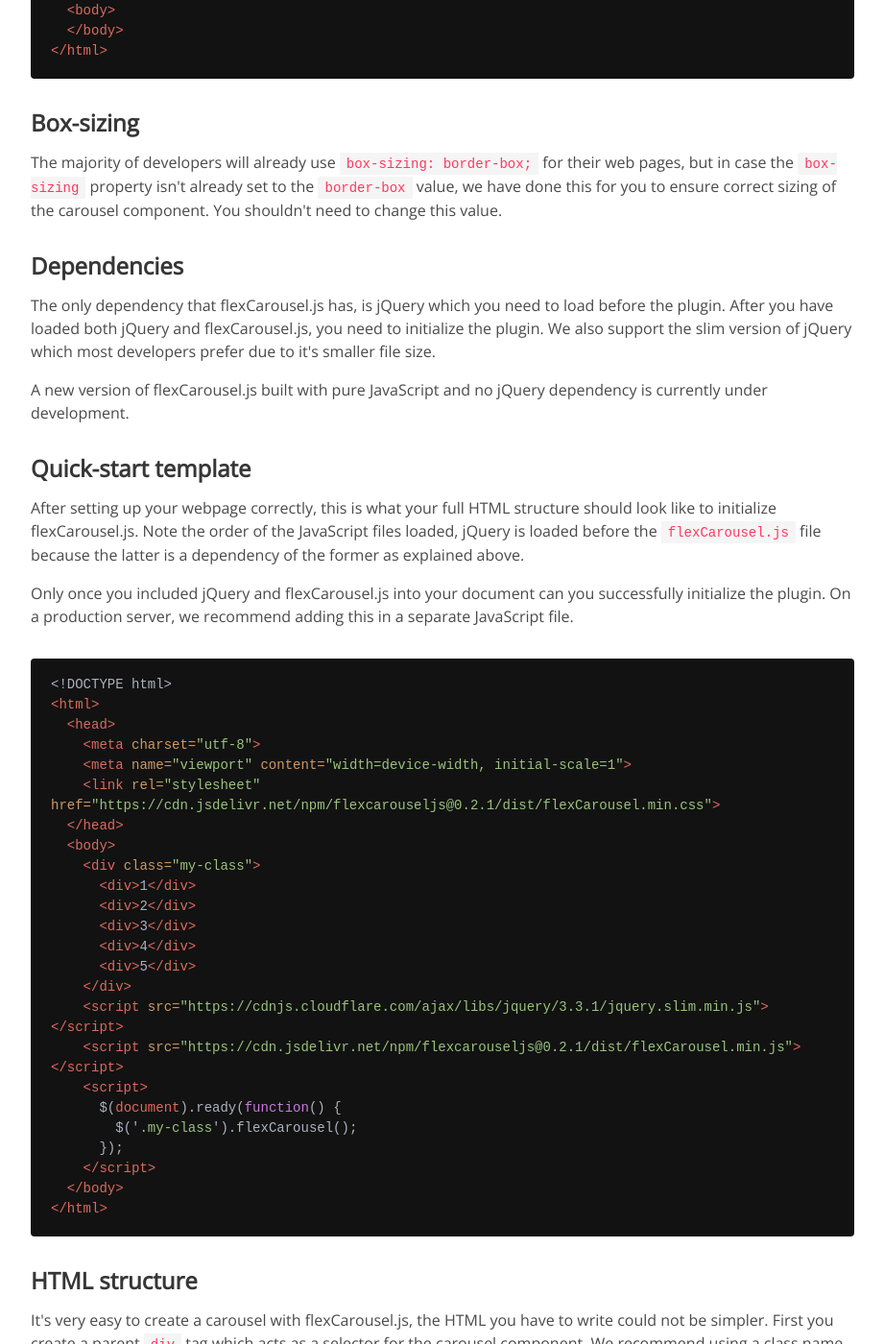
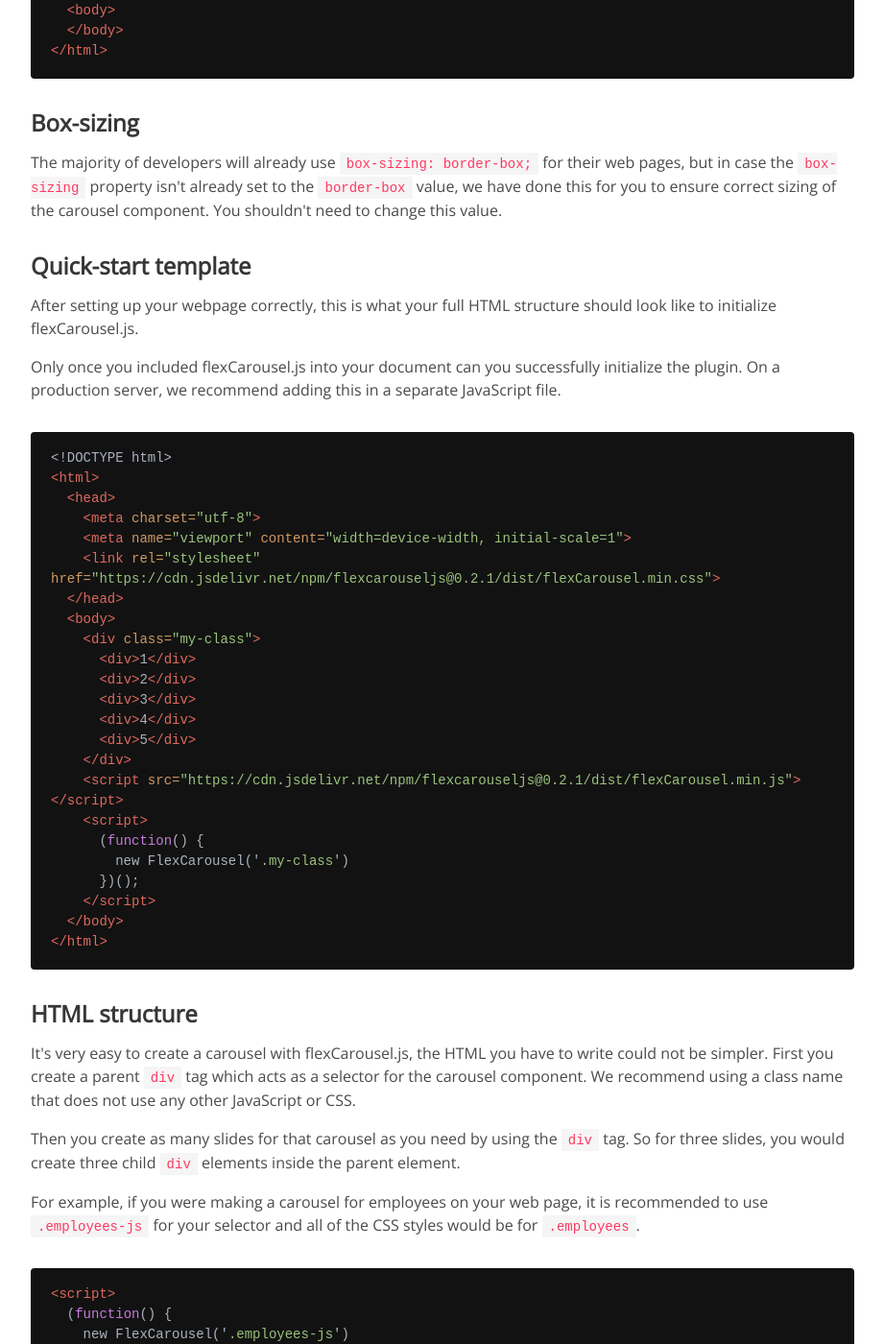
Before and after one commit to tomhrtly/flexCarousel.js, a Jekyll site: the page built from docs/docs/0.2.1/how-to-use.html, in a window 1280 px wide and 1400 px high, scrolled down 531 px. Shown: the whole window at 96% size, without its empty margins (326-1247 px from the left). Built offline with Jekyll 4.4.1, drawn with Linux system fonts in a browser that asks for light colours; nearby versions of some CDN libraries; some of the changed text lies outside the part shown.

Commit message:
Remove jQuery from docs

```diff
--- a/docs/_includes/navbar.html
+++ b/docs/_includes/navbar.html
@@ -14,17 +14,17 @@
       <a href="{{ site.url }}" class="navbar-item">Home</a>
       <a href="{{ site.url }}/docs/{{ site.version }}/introduction/" class="navbar-item">Docs</a>
       <a href="{{ site.url }}/docs/{{ site.version }}/examples/basic/" class="navbar-item">Examples</a>
-      <a href="{{ site.github }}/issues/" class="navbar-item">Support</a>
+      <a href="{{ site.github }}/issues/" class="navbar-item" target="_blank">Support</a>
     </div>
     <div class="navbar-end">
       <div class="navbar-item">
         <div class="buttons is-hidden-desktop">
-          <a href="{{ site.github }}" class="button is-dark">
+          <a href="{{ site.github }}" class="button is-dark" target="_blank">
           <span class="icon">
             <i class="fab fa-github-alt fa-lg"></i>
           </span>
           </a>
-          <a href="{{ site.twitter }}" class="button is-twitter">
+          <a href="{{ site.twitter }}" class="button is-twitter" target="_blank">
           <span class="icon">
             <i class="fab fa-twitter fa-lg"></i>
           </span>
--- a/docs/docs/0.2.1/compatibility.html
+++ b/docs/docs/0.2.1/compatibility.html
@@ -5,8 +5,8 @@ layout: docs
 ---
 
 <h3>Supported browsers</h3>
-<p>flexCarousel.js supports the latest versions of all major browsers and platforms. We use Flexbox browser technology to build the carousels, which is supported by these <a href="https://caniuse.com/#search=flexbox" target="_blank">desktop and mobile browsers</a>. For JavaScript, we use jQuery as a dependency <strong>(>= 1.10.2)</strong> to which you can view the browser support <a href="https://jquery.com/browser-support/" target="_blank">here</a>.</p>
-<p>Our compiled JavaScript uses ECMAScript 6, we use this to determine what browsers can support our jQuery plugin which you can view in the tables below.</p>
+<p>flexCarousel.js supports the latest versions of all major browsers and platforms. We use Flexbox browser technology to build the carousels, which is supported by these <a href="https://caniuse.com/#search=flexbox" target="_blank">desktop and mobile browsers</a>.</p>
+<p>The JavaScript source file is built with ECMAScript 6, this is then compiled to ECMAScript 5 to be more browser friendly.</p>
 <h4>Desktop browsers</h4>
 <div class="table-container">
   <table class="table">
--- a/docs/docs/0.2.1/how-to-use.html
+++ b/docs/docs/0.2.1/how-to-use.html
@@ -18,12 +18,9 @@ layout: docs
 {% endhighlight %}
 <h3>Box-sizing</h3>
 <p>The majority of developers will already use <code>box-sizing: border-box;</code> for their web pages, but in case the <code>box-sizing</code> property isn't already set to the <code>border-box</code> value, we have done this for you to ensure correct sizing of the carousel component. You shouldn't need to change this value.</p>
-<h3>Dependencies</h3>
-<p>The only dependency that flexCarousel.js has, is jQuery which you need to load before the plugin. After you have loaded both jQuery and flexCarousel.js, you need to initialize the plugin. We also support the slim version of jQuery which most developers prefer due to it's smaller file size.</p>
-<p>A new version of flexCarousel.js built with pure JavaScript and no jQuery dependency is currently under development.</p>
 <h3>Quick-start template</h3>
-<p>After setting up your webpage correctly, this is what your full HTML structure should look like to initialize flexCarousel.js. Note the order of the JavaScript files loaded, jQuery is loaded before the <code>flexCarousel.js</code> file because the latter is a dependency of the former as explained above.</p>
-<p>Only once you included jQuery and flexCarousel.js into your document can you successfully initialize the plugin. On a production server, we recommend adding this in a separate JavaScript file.</p>
+<p>After setting up your webpage correctly, this is what your full HTML structure should look like to initialize flexCarousel.js.</p>
+<p>Only once you included flexCarousel.js into your document can you successfully initialize the plugin. On a production server, we recommend adding this in a separate JavaScript file.</p>
 {% highlight html %}<!DOCTYPE html>
 <html>
   <head>
@@ -39,12 +36,11 @@ layout: docs
       <div>4</div>
       <div>5</div>
     </div>
-    <script src="https://cdnjs.cloudflare.com/ajax/libs/jquery/3.3.1/jquery.slim.min.js"></script>
     <script src="https://cdn.jsdelivr.net/npm/flexcarouseljs@{{ site.version }}/dist/flexCarousel.min.js"></script>
     <script>
-      $(document).ready(function() {
-        $('.my-class').flexCarousel();
-      });
+      (function() {
+        new FlexCarousel('.my-class')
+      })();
     </script>
   </body>
 </html>{% endhighlight %}
@@ -54,9 +50,9 @@ layout: docs
 <p>For example, if you were making a carousel for employees on your web page, it is recommended to use <code>.employees-js</code> for your selector and all of the CSS styles would be for <code>.employees</code>.</p>
 {% highlight html %}
 <script>
-  $(document).ready(function() {
-    $('.employees-js').flexCarousel();
-  });
+  (function() {
+    new FlexCarousel('.employees-js')
+  })();
 </script>
 {% endhighlight %}
 <p>Everybody's codebase is different, so use flexCarousel.js in a way that suits you and your teams needs. Now that you have successfully initialized flexCarousel.js, feel free to start customising by checking out the <a href="{{ site.url }}/docs/{{ site.version }}/options/">options</a> provided.</p>
--- a/docs/docs/0.2.1/introduction.html
+++ b/docs/docs/0.2.1/introduction.html
@@ -7,7 +7,7 @@ redirect_from:
   - /docs/0.2.1/
 ---
 
-<p>flexCarousel.js is a jQuery plugin which allows developers to create customisable and accessible carousel components for their websites by utilizing Flexbox browser technology. This plugin aims to stay on the edge of browser technology and will constantly be maintained as a reliable plugin that can be easily adapted to your needs whilst being compatible on any device.</p>
+<p>flexCarousel.js is a JavaScript plugin which allows developers to create customisable and accessible carousel components for their websites by utilizing Flexbox browser technology. This plugin aims to stay on the edge of browser technology and will constantly be maintained as a reliable plugin that can be easily adapted to your needs whilst being compatible on any device.</p>
 <p>It's very easy to get setup and start customising your carousels for your web page, you can find several examples and detailed information to ensure your development experience is as smooth as possible.</p>
 <h3>Stay Updated</h3>
 <ul>
```
Also changed, not shown: docs/_includes/github-section.html (deleted, +0 -14 lines), docs/docs/0.2.1/options.html (+5 -5 lines), README.md.
